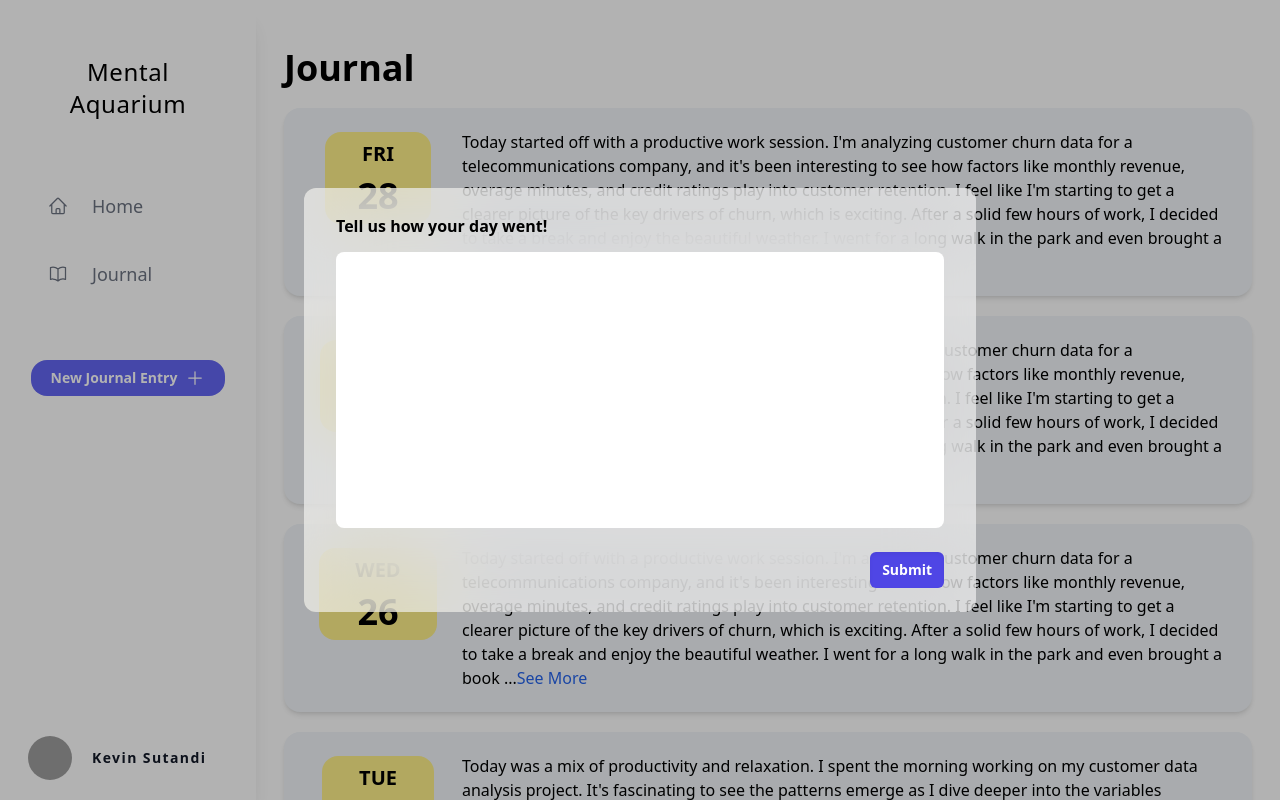
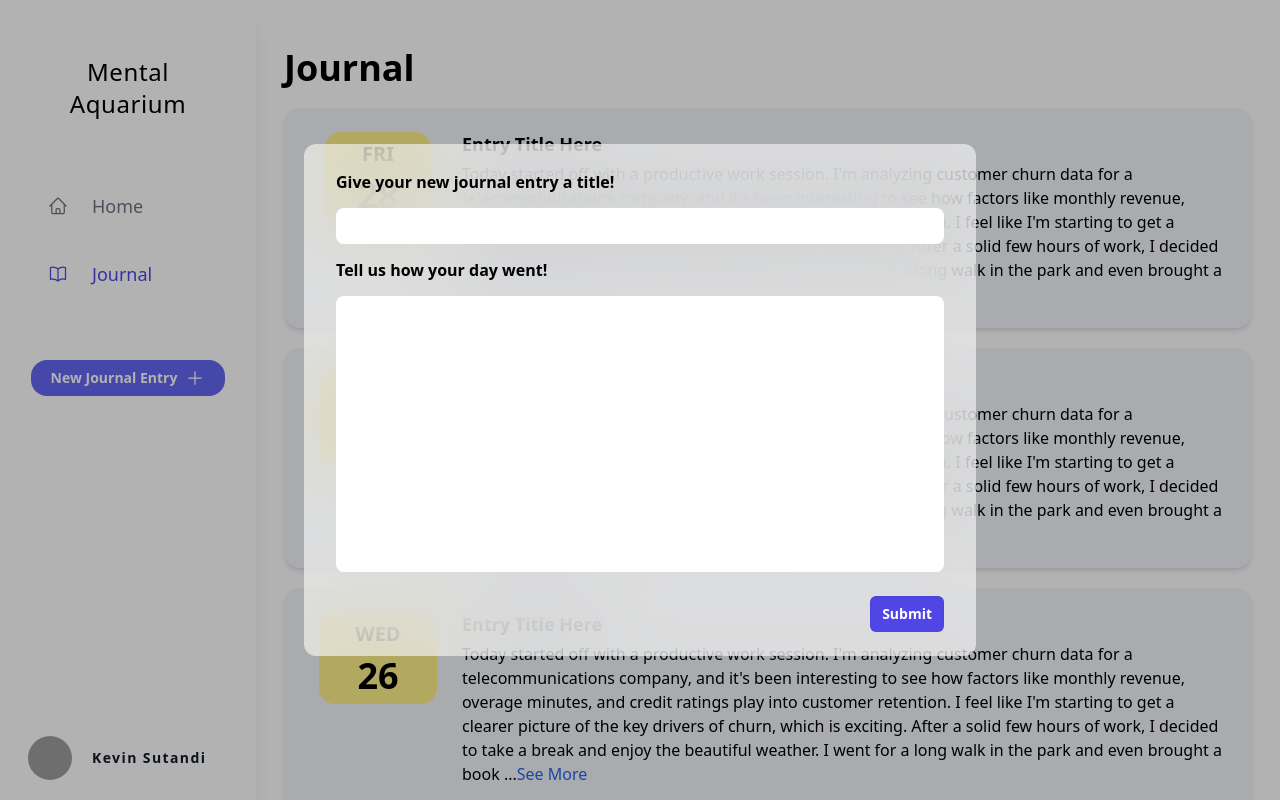
Before and after one commit to KevinSutandi/devsoc-hackathon, a React (Vite) app in the folder frontend/: page /journal in a window 1280 px wide. Both pictures are taken after a click on the button "New Journal Entry". Shown: the top 800 px of the page. Built offline with nearby package versions, Linux system fonts and the light colour scheme; no server answers; grey boxes are pictures that could not be loaded.

Commit message:
made some changes to journal

```diff
--- a/frontend/src/api/Axios.tsx
+++ b/frontend/src/api/Axios.tsx
@@ -3,7 +3,7 @@ import Cookies from "js-cookie";
 import { BASE_URL } from "../utils/constants";
 
 const axiosInstanceWithAuth = axios.create({
-  baseURL: BASE_URL,
+  baseURL: '/api',
 });
 
 // Obtain the token
--- a/frontend/src/components/JournalEntry.tsx
+++ b/frontend/src/components/JournalEntry.tsx
@@ -3,10 +3,10 @@ import DateBlock from "./DateBlock"
 
 const MAX_CHARACTERS = 500;
 
-const JournalEntry = ( {date, text} : {date: Date, text: String}) => {
-  const [shortened, setShortened] = useState('');
-  const [sliced, setSliced] = useState(false);
-  const [showingFull, setShowingFull] = useState(true);
+const JournalEntry = ( {date, text, title} : {date: Date, text: String, title: String}) => {
+  const [shortened, setShortened] = useState<string>('');
+  const [sliced, setSliced] = useState<boolean>(false);
+  const [showingFull, setShowingFull] = useState<boolean>(true);
 
   useEffect(() => {
     if (text.length > MAX_CHARACTERS) {
@@ -24,6 +24,7 @@ const JournalEntry = ( {date, text} : {date: Date, text: String}) => {
         </div>
       </div>
       <div className="w-5/6 p-1.5 h-fit">
+        <p className="font-bold text-lg mb-1">{title}</p>
         {showingFull ? <span>{`${text} `}</span> : <span>{`${shortened}...`}</span> }
         {sliced &&
           <button
--- a/frontend/src/components/NewEntryModal.tsx
+++ b/frontend/src/components/NewEntryModal.tsx
@@ -13,12 +13,19 @@ export default function MyModal({ open, close }: { open: boolean, close: () => v
               className="w-full max-w-2xl rounded-xl bg-white/60 p-6 px-8 backdrop-blur-2xl duration-150 ease-out data-[closed]:transform-[scale(95%)] data-[closed]:opacity-0"
             >
               <DialogTitle as="h2" className="text-base/7 font-semibold text-black">
+                Give your new journal entry a title!
+              </DialogTitle>
+              <Textarea
+                className=
+                'mt-3 mb-3 block w-full resize-none rounded-lg border-none bg-white py-1.5 px-3 text-sm/6 text-black focus:outline-none data-[focus]:outline-2 data-[focus]:-outline-offset-2 data-[focus]:outline-indigo-500/75'
+                rows={1}
+              />
+              <DialogTitle as="h2" className="text-base/7 font-semibold text-black">
                 Tell us how your day went!
               </DialogTitle>
               <Textarea
                 className=
                 'mt-3 block w-full resize-none rounded-lg border-none bg-white py-1.5 px-3 text-sm/6 text-black focus:outline-none data-[focus]:outline-2 data-[focus]:-outline-offset-2 data-[focus]:outline-indigo-500/75'
-
                 rows={11}
               />
               <div className="mt-6 flex justify-end">
--- a/frontend/src/components/Sidebar.tsx
+++ b/frontend/src/components/Sidebar.tsx
@@ -11,9 +11,6 @@ import NewEntryModal from './NewEntryModal';
 
 const Sidebar = () => {
   const [open, setOpen] = useState<boolean>(false);
-
-
-
   return (
     <>
       <NewEntryModal open={open} close={() => setOpen(false)} />
@@ -23,10 +20,9 @@ const Sidebar = () => {
             Mental <br /> Aquarium
           </div>
         </div>
-
         <div className='flex flex-col w-full gap-10 mt-14 mb-10'>
           <SidebarButton href='/' Icon={<HomeIcon />} text='Home' />
-                    <SidebarButton href='/courses' text='Journal' Icon={<BookOpenIcon />} />
+          <SidebarButton href='/journal' text='Journal' Icon={<BookOpenIcon />} />
           <div className='flex justify-center w-full mt-8'>
             <ButtonAddEvent open={open} setOpen={setOpen} />
           </div>
--- a/frontend/src/pages/Journal.tsx
+++ b/frontend/src/pages/Journal.tsx
@@ -1,9 +1,12 @@
-import React from 'react';
+import React, { useEffect, useState } from 'react';
 import JournalEntry from '../components/JournalEntry';
+import { axiosInstanceWithAuth } from '../api/Axios';
+import Cookies from 'js-cookie';
 
 interface JournalEntryData {
 	date: Date;
 	text: String;
+	title: String;
 }
 
 const STUB_TEXT_SHORT = 'Today was a mix of productivity and relaxation. I spent the morning working on my customer data analysis project. It\'s fascinating to see the patterns emerge as I dive deeper into the variables influencing churn rates. In the afternoon, I took a break and went for a long walk in the park. The fresh air and sunshine were just what I needed to recharge. Looking forward to continuing my work tomorrow with a fresh perspective.';
@@ -13,24 +16,43 @@ const STUB_TEXT_LONG = 'Today was quite fulfilling and balanced. My morning bega
 // TODO: Add monthly dividers
 
 const Journal: React.FC = () => {
+	const [curMonth, setCurMonth] = useState<number>(0);
 	const data = new Array<JournalEntryData>();
+
+	// Generating stub data for the meantime
 	for (let i = 0; i < 6; i++) {
 		const temp: JournalEntryData = {
 			date: new Date(`2024-06-${28-i}`),
-			text: STUB_TEXT_MED
+			text: STUB_TEXT_MED,
+			title: 'Entry Title Here',
 		}
 		if (i === 3) temp.text = STUB_TEXT_SHORT;
 		if (i === 5) temp.text = STUB_TEXT_LONG;
 		data.push(temp);
 	}
+	// Delete the code above
+	const fetchData = async () => {
+		try {
+			const data = await axiosInstanceWithAuth.post("/journals",
+				{ uid: Cookies.get('uid') }
+			);
+			console.log(data)
+		} catch (error) {
+			console.error(error);
+		}
+	}
+
+	useEffect(() => {
+		fetchData();
+	}, [])
+
+
   return (
 	<div className='p-5'>
 		<div className='p-2 w-full rounded-2xl h-full'>
 			<h1 className='text-4xl font-bold my-5'>Journal</h1>
 			{data.map(data => (
-				<div>
-					<JournalEntry date={data.date} text={data.text}/>
-				</div>
+				<JournalEntry date={data.date} text={data.text} title={data.title}/>
 			))}
 		</div>
 	</div>
--- a/frontend/src/utils/constants.ts
+++ b/frontend/src/utils/constants.ts
@@ -1 +1 @@
-export const BASE_URL = 'http://localhost:5005';
+export const BASE_URL = 'http://localhost:3000';
```
Lines whose indentation alone changed are shown as unchanged.
